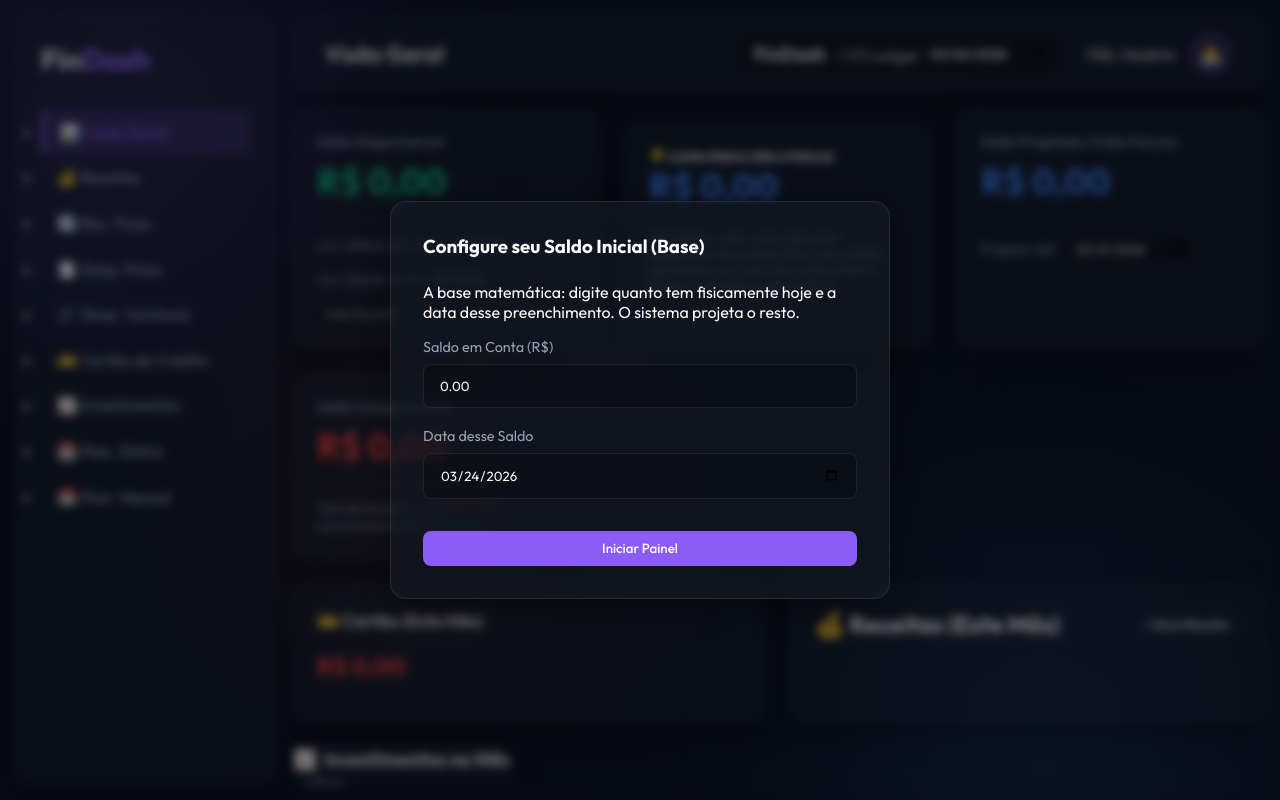
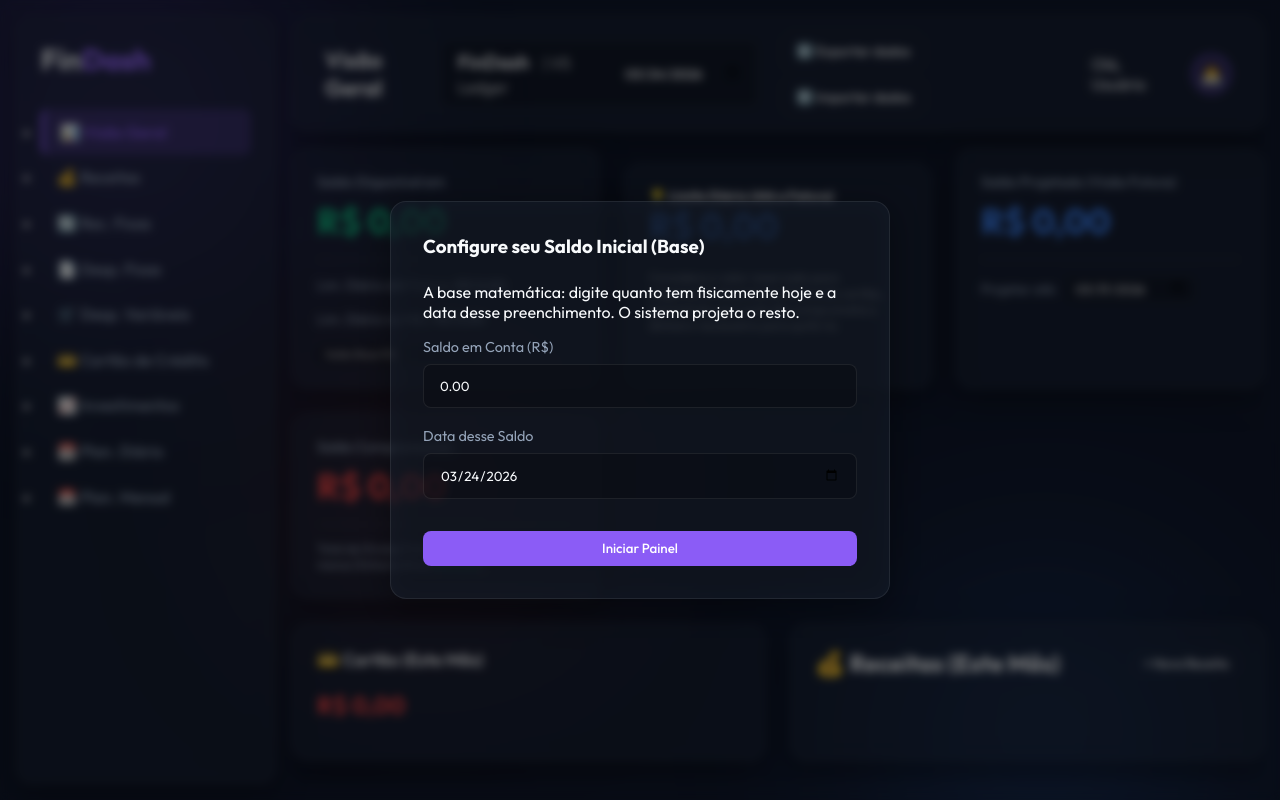
Before and after one commit to HenriqueHorita01/NOVO-v2, a plain HTML site: page index.html in a window 1280 px wide. Drawn offline with Linux system fonts and the light colour scheme.

Commit message:
Update index.html

```diff
--- a/index.html
+++ b/index.html
@@ -1,3 +1,4 @@
+
 
 <!DOCTYPE html>
 <html lang="pt-BR">
@@ -51,6 +52,13 @@
                         <h1 style="font-size: 1.2rem; margin:0;">FinDash <span style="font-weight:400; font-size:1rem; opacity:0.8; margin-left:10px;">| V5 Ledger</span></h1>
                         <input type="date" id="global-date" style="background:transparent; border:none; color:var(--text-main); font-family:inherit; outline:none; font-weight:600; cursor:pointer;">
                     </div>
+
+                    <div class="data-actions" style="display:flex; gap:0.6rem; align-items:center; flex-wrap:wrap;">
+                        <button id="btn-exportar-dados" class="btn btn-outline" type="button" style="padding:0.5rem 0.8rem; font-size:0.85rem;">⬇️ Exportar dados</button>
+                        <button id="btn-importar-dados" class="btn btn-outline" type="button" style="padding:0.5rem 0.8rem; font-size:0.85rem;">⬆️ Importar dados</button>
+                        <input type="file" id="input-importar-dados" accept=".json,application/json" style="display:none;">
+                    </div>
+
                     <div class="user-profile">
                         <span class="user-greeting">Olá, Usuário</span>
                         <div class="avatar">👨‍💻</div>
```
